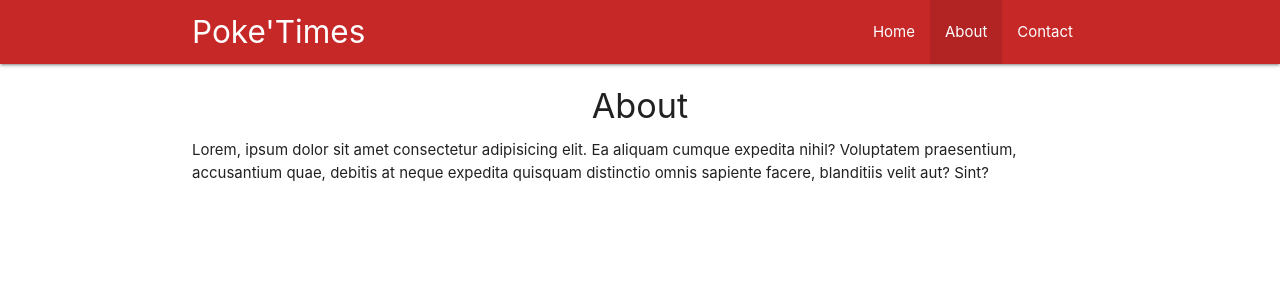
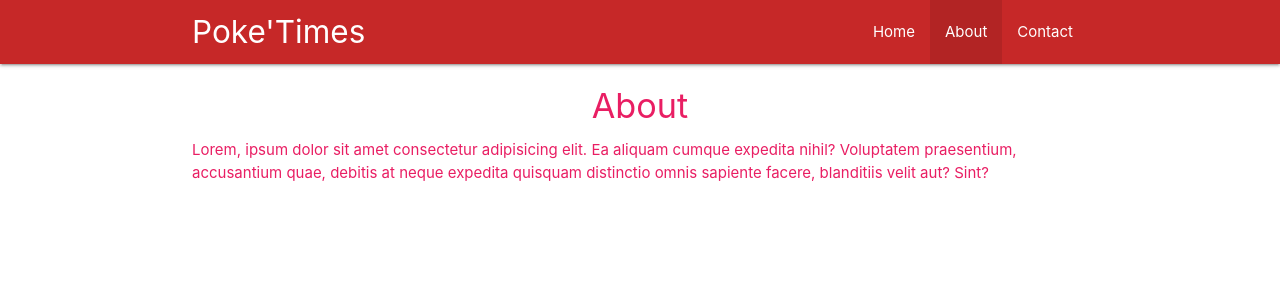
Before and after one commit to bugasmarcondes/react-pre-hooks-netninja, a React (Create React App) app in the folder poketimes/: page /about in a window 1280 px wide. Shown: the top 300 px of the page. Built offline with nearby package versions, Linux system fonts and the light colour scheme.

Commit message:
Creating a higher order component

```diff
--- a/poketimes/src/components/About.js
+++ b/poketimes/src/components/About.js
@@ -1,4 +1,5 @@
 import React from "react";
+import Rainbow from "../hoc/Rainbow";
 
 function About() {
   return (
@@ -14,4 +15,4 @@
   );
 }
 
-export default About;
+export default Rainbow(About);
--- /dev/null
+++ b/poketimes/src/hoc/Rainbow.js
@@ -0,0 +1,17 @@
+import React from "react";
+
+const Rainbow = (WrappedComponent) => {
+  const colors = ["red", "pink", "orange", "blue", "green", "yellow"];
+  const randomColor = colors[Math.floor(Math.random() * 5)];
+  const className = randomColor + "-text";
+
+  return (props) => {
+    return (
+      <div className={className}>
+        <WrappedComponent {...props} />
+      </div>
+    );
+  };
+};
+
+export default Rainbow;
```
Also changed, not shown: 1 other file (tests, documents, lock files or other folders).
